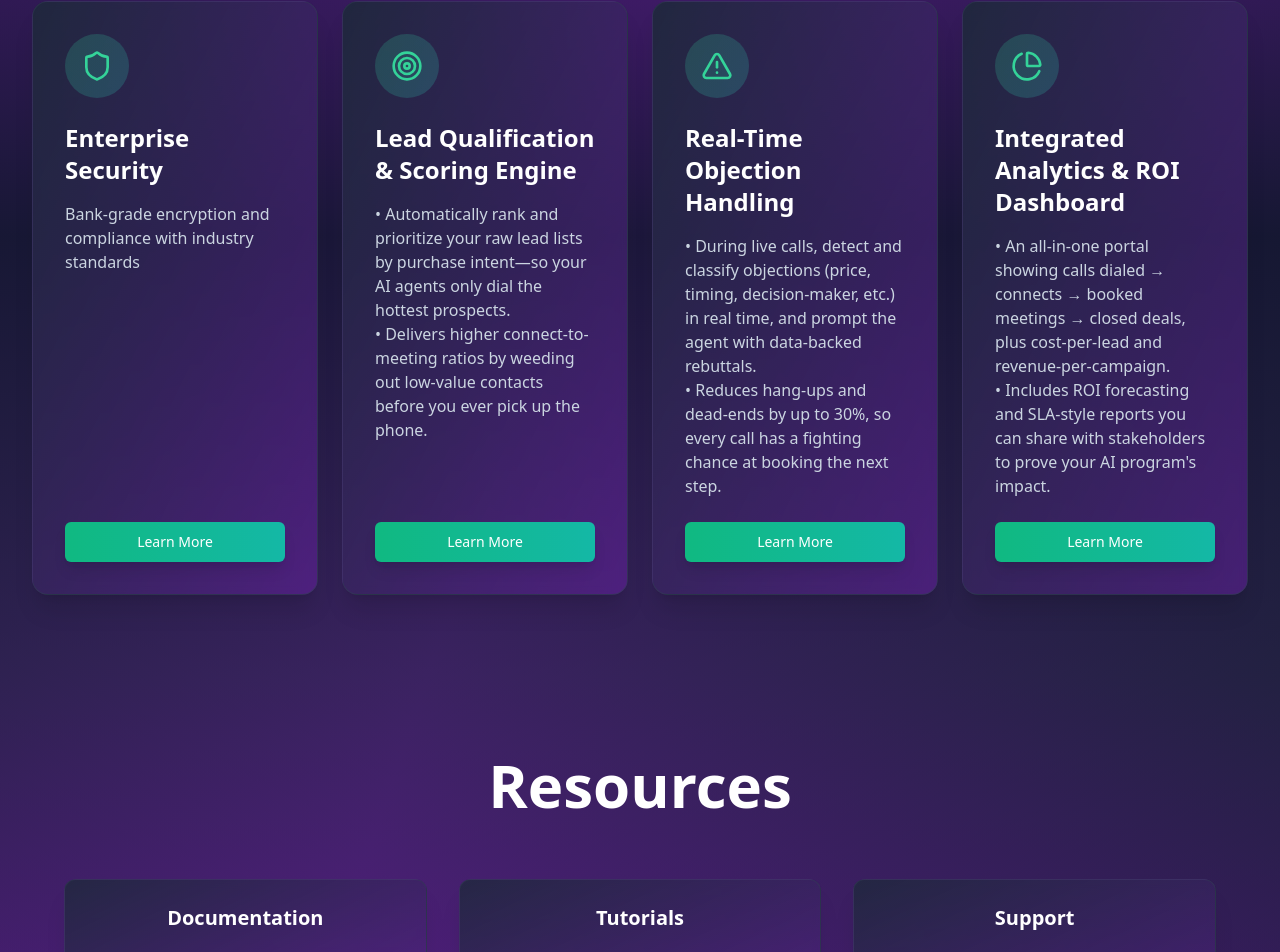
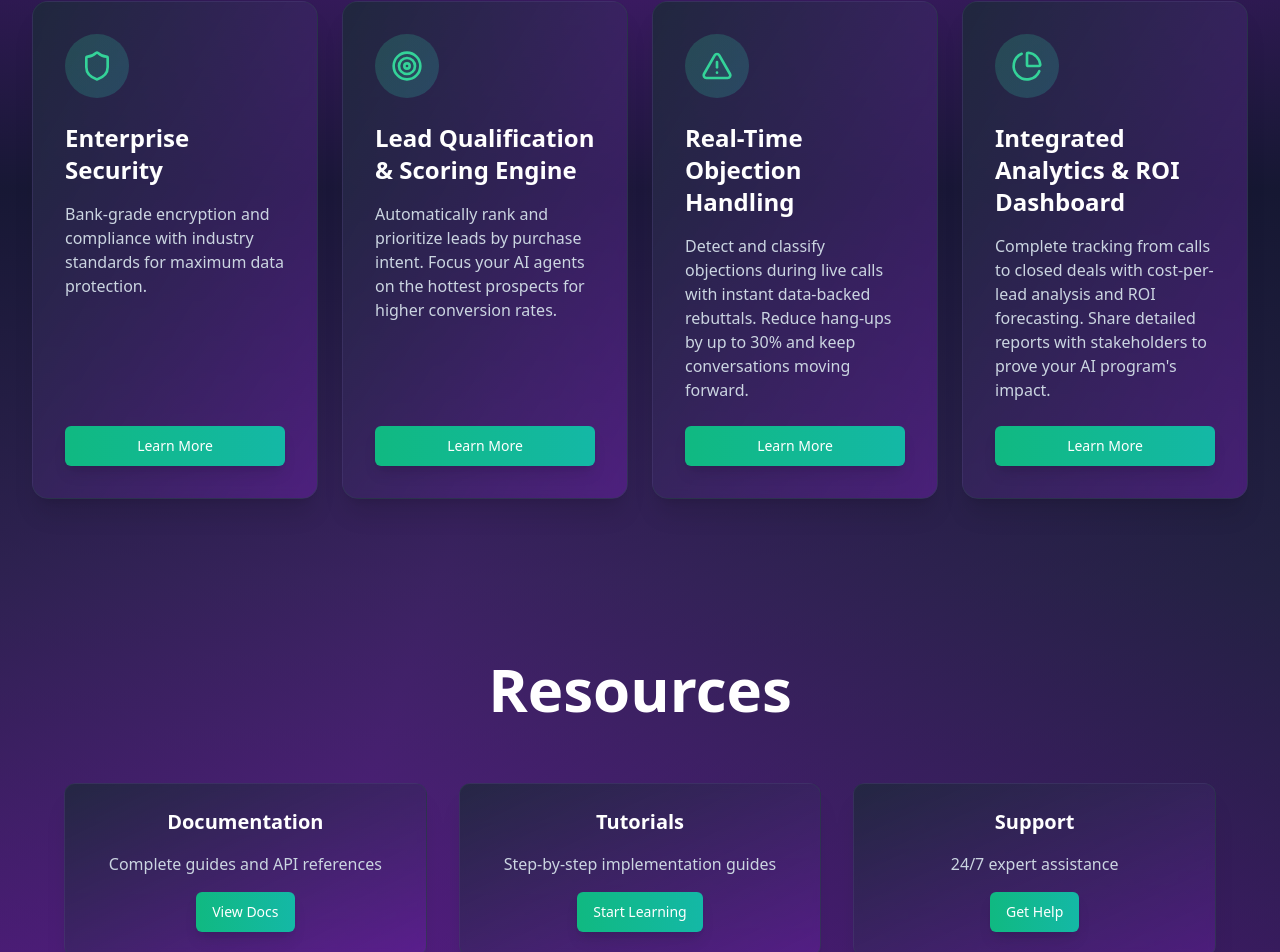
Before and after one commit to QMobilecom/grow-ops-ui-c2028f23, a React (Vite) app: page / in a window 1280 px wide. Shown: the part 1893-2845 px from the top of the page. Built offline with nearby package versions, Linux system fonts and the light colour scheme.

Commit message:
Fix: Solution box text
Removed bullet points and shortened the text descriptions in the solution boxes.

```diff
--- a/src/pages/Home.tsx
+++ b/src/pages/Home.tsx
@@ -159,7 +159,7 @@ export default function Home() {
                   <Shield className="text-emerald-400" size={32} />
                 </div>
                 <h3 className="text-2xl font-bold text-white mb-4">Enterprise Security</h3>
-                <p className="text-slate-300 mb-6 flex-grow">Bank-grade encryption and compliance with industry standards</p>
+                <p className="text-slate-300 mb-6 flex-grow">Bank-grade encryption and compliance with industry standards for maximum data protection.</p>
                 <Button className="bg-gradient-to-r from-emerald-500 to-teal-500 hover:from-emerald-600 hover:to-teal-600 text-white shadow-lg w-full">
                   Learn More
                 </Button>
@@ -177,7 +177,7 @@ export default function Home() {
                   <Target className="text-emerald-400" size={32} />
                 </div>
                 <h3 className="text-2xl font-bold text-white mb-4">Lead Qualification & Scoring Engine</h3>
-                <p className="text-slate-300 mb-6 flex-grow">• Automatically rank and prioritize your raw lead lists by purchase intent—so your AI agents only dial the hottest prospects.<br/>• Delivers higher connect-to-meeting ratios by weeding out low-value contacts before you ever pick up the phone.</p>
+                <p className="text-slate-300 mb-6 flex-grow">Automatically rank and prioritize leads by purchase intent. Focus your AI agents on the hottest prospects for higher conversion rates.</p>
                 <Button className="bg-gradient-to-r from-emerald-500 to-teal-500 hover:from-emerald-600 hover:to-teal-600 text-white shadow-lg w-full">
                   Learn More
                 </Button>
@@ -195,7 +195,7 @@ export default function Home() {
                   <AlertTriangle className="text-emerald-400" size={32} />
                 </div>
                 <h3 className="text-2xl font-bold text-white mb-4">Real-Time Objection Handling</h3>
-                <p className="text-slate-300 mb-6 flex-grow">• During live calls, detect and classify objections (price, timing, decision-maker, etc.) in real time, and prompt the agent with data-backed rebuttals.<br/>• Reduces hang-ups and dead-ends by up to 30%, so every call has a fighting chance at booking the next step.</p>
+                <p className="text-slate-300 mb-6 flex-grow">Detect and classify objections during live calls with instant data-backed rebuttals. Reduce hang-ups by up to 30% and keep conversations moving forward.</p>
                 <Button className="bg-gradient-to-r from-emerald-500 to-teal-500 hover:from-emerald-600 hover:to-teal-600 text-white shadow-lg w-full">
                   Learn More
                 </Button>
@@ -213,7 +213,7 @@ export default function Home() {
                   <PieChart className="text-emerald-400" size={32} />
                 </div>
                 <h3 className="text-2xl font-bold text-white mb-4">Integrated Analytics & ROI Dashboard</h3>
-                <p className="text-slate-300 mb-6 flex-grow">• An all-in-one portal showing calls dialed → connects → booked meetings → closed deals, plus cost-per-lead and revenue-per-campaign.<br/>• Includes ROI forecasting and SLA-style reports you can share with stakeholders to prove your AI program's impact.</p>
+                <p className="text-slate-300 mb-6 flex-grow">Complete tracking from calls to closed deals with cost-per-lead analysis and ROI forecasting. Share detailed reports with stakeholders to prove your AI program's impact.</p>
                 <Button className="bg-gradient-to-r from-emerald-500 to-teal-500 hover:from-emerald-600 hover:to-teal-600 text-white shadow-lg w-full">
                   Learn More
                 </Button>
```
